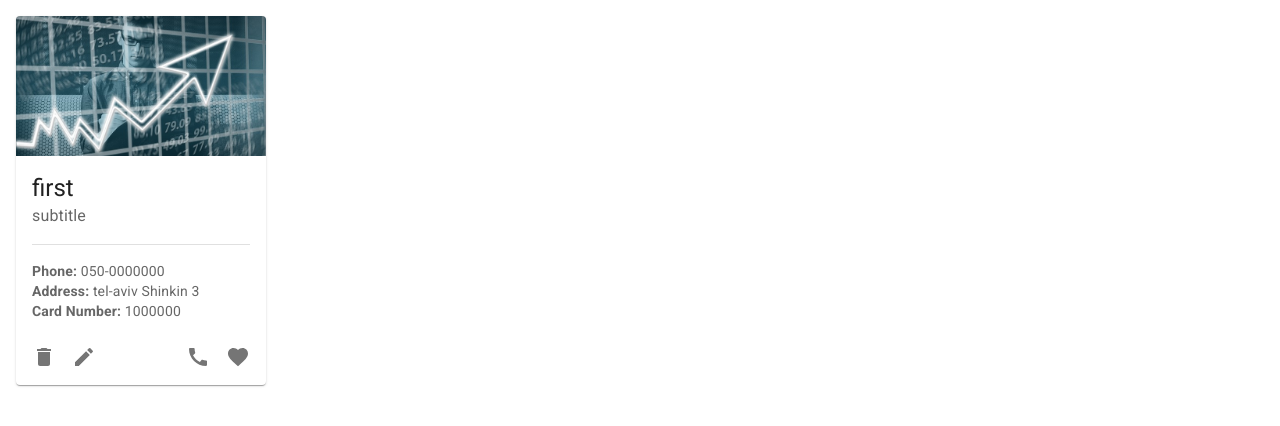
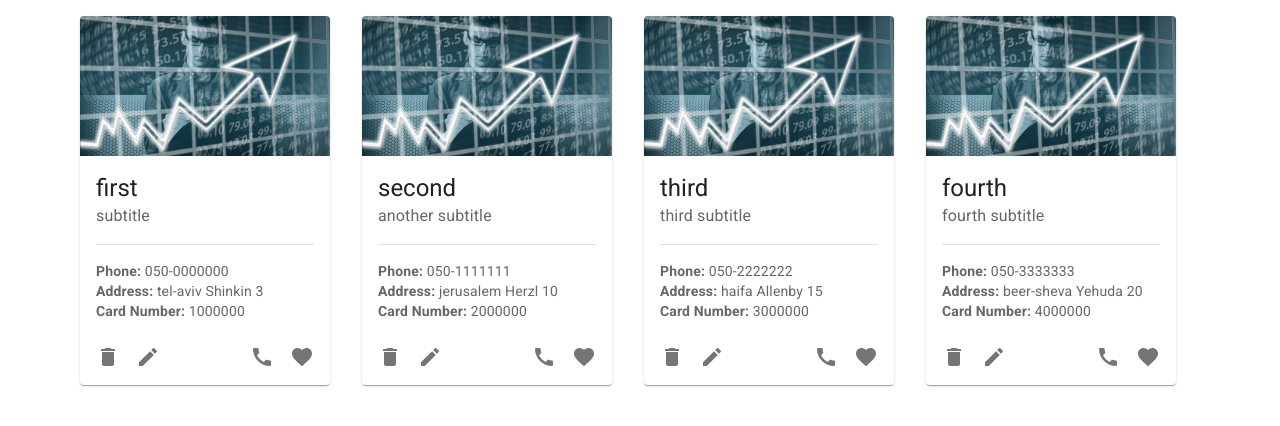
Before and after one commit to TzachLectures/intro, a React (Create React App) app: page / in a window 1280 px wide. Shown: the top 426 px of the page. Built offline with nearby package versions, Linux system fonts and the light colour scheme.

Commit message:
add tasks mission & learn map function

```diff
--- a/src/App.js
+++ b/src/App.js
@@ -1,32 +1,14 @@
+import { Typography } from "@mui/material";
 import "./App.css";
 import CardComponent from "./cards/components/CardComponent";
-import MyComponent from "./components/MyComponent";
+import TasksPage from "./tasks/TasksPage";
+import CardsPage from "./cards/components/CardsPage";
 function App() {
-  const card = {
-    _id: "63765801e20ed868a69a62c4",
-    title: "first",
-    subtitle: "subtitle",
-    description: "testing 123",
-    phone: "050-0000000",
-    email: "test@gmail.com",
-    web: "https://www.test.co.il",
-    image: {
-      url: "assets/images/business-card-top-image.jpg",
-      alt: "Business card image",
-    },
-    address: {
-      state: "",
-      country: "country",
-      city: "tel-aviv",
-      street: "Shinkin",
-      houseNumber: 3,
-      zip: 1234,
-    },
-    bizNumber: 1000000,
-    user_id: "63765801e20ed868a69a62c2",
-  };
-
-  return <CardComponent card={card} />;
+  return (
+    <>
+      <CardsPage />
+    </>
+  );
 }
 
 export default App;
--- /dev/null
+++ b/src/cards/components/CardsPage.jsx
@@ -0,0 +1,107 @@
+import React from "react";
+import CardComponent from "./CardComponent";
+import { Container } from "@mui/material";
+const cards = [
+  {
+    _id: "63765801e20ed868a69a62c4",
+    title: "first",
+    subtitle: "subtitle",
+    description: "testing 123",
+    phone: "050-0000000",
+    email: "test@gmail.com",
+    web: "https://www.test.co.il",
+    image: {
+      url: "assets/images/business-card-top-image.jpg",
+      alt: "Business card image",
+    },
+    address: {
+      state: "",
+      country: "country",
+      city: "tel-aviv",
+      street: "Shinkin",
+      houseNumber: 3,
+      zip: 1234,
+    },
+    bizNumber: 1000000,
+    user_id: "63765801e20ed868a69a62c2",
+  },
+  {
+    _id: "63765802e20ed868a69a62c5",
+    title: "second",
+    subtitle: "another subtitle",
+    description: "more tests 456",
+    phone: "050-1111111",
+    email: "secondtest@gmail.com",
+    web: "https://www.secondtest.co.il",
+    image: {
+      url: "assets/images/business-card-top-image.jpg",
+      alt: "Second business card image",
+    },
+    address: {
+      state: "state",
+      country: "another country",
+      city: "jerusalem",
+      street: "Herzl",
+      houseNumber: 10,
+      zip: 5678,
+    },
+    bizNumber: 2000000,
+    user_id: "63765802e20ed868a69a62c3",
+  },
+  {
+    _id: "63765803e20ed868a69a62c6",
+    title: "third",
+    subtitle: "third subtitle",
+    description: "testing 789",
+    phone: "050-2222222",
+    email: "thirdtest@gmail.com",
+    web: "https://www.thirdtest.co.il",
+    image: {
+      url: "assets/images/business-card-top-image.jpg",
+      alt: "Third business card image",
+    },
+    address: {
+      state: "another state",
+      country: "third country",
+      city: "haifa",
+      street: "Allenby",
+      houseNumber: 15,
+      zip: 91011,
+    },
+    bizNumber: 3000000,
+    user_id: "63765803e20ed868a69a62c4",
+  },
+  {
+    _id: "63765804e20ed868a69a62c7",
+    title: "fourth",
+    subtitle: "fourth subtitle",
+    description: "final test 012",
+    phone: "050-3333333",
+    email: "fourthtest@gmail.com",
+    web: "https://www.fourthtest.co.il",
+    image: {
+      url: "assets/images/business-card-top-image.jpg",
+      alt: "Fourth business card image",
+    },
+    address: {
+      state: "final state",
+      country: "fourth country",
+      city: "beer-sheva",
+      street: "Yehuda",
+      houseNumber: 20,
+      zip: 121314,
+    },
+    bizNumber: 4000000,
+    user_id: "63765804e20ed868a69a62c5",
+  },
+];
+
+export default function CardsPage() {
+  return (
+    <Container sx={{ display: "flex", flexWrap: "wrap" }}>
+      {cards.map((card) => (
+        <CardComponent card={card} />
+      ))}
+    </Container>
+  );
+}
--- /dev/null
+++ b/src/tasks/TaskComponent.jsx
@@ -0,0 +1,12 @@
+import { Box, Typography } from "@mui/material";
+import React from "react";
+
+export default function TaskComponent({ task }) {
+  return (
+    <Box>
+      <Typography>שם: {task.name}</Typography>
+      <Typography>תאריך: {task.date}</Typography>
+      <Typography>סוג: {task.type}</Typography>
+    </Box>
+  );
+}
--- /dev/null
+++ b/src/tasks/TasksPage.jsx
@@ -0,0 +1,26 @@
+import React from "react";
+import TaskComponent from "./TaskComponent";
+import { Box, Container } from "@mui/material";
+
+const tasks = [
+  { name: "משימה 1", date: "03-03-2024", type: "שיעורי בית" },
+  { name: "משימה 2", date: "04-03-2024", type: "כביסה" },
+  { name: "משימה 3", date: "05-03-2024", type: "קניות" },
+  { name: "משימה 4", date: "06-03-2024", type: "תיקון" },
+  { name: "משימה 5", date: "07-03-2024", type: "ניקיון" },
+  { name: "משימה 6", date: "08-03-2024", type: "בישול" },
+  { name: "משימה 7", date: "09-03-2024", type: "גינון" },
+  { name: "משימה 8", date: "10-03-2024", type: "מחקר" },
+];
+
+export default function TasksPage() {
+  return (
+    <Container sx={{ textAlign: "right" }}>
+      {tasks.map((task) => (
+        <Box sx={{ mb: 10 }}>
+          <TaskComponent task={task} />
+        </Box>
+      ))}
+    </Container>
+  );
+}
```
Also changed, not shown: src/cards/components/CardComponent.jsx (+1 -14 lines).
